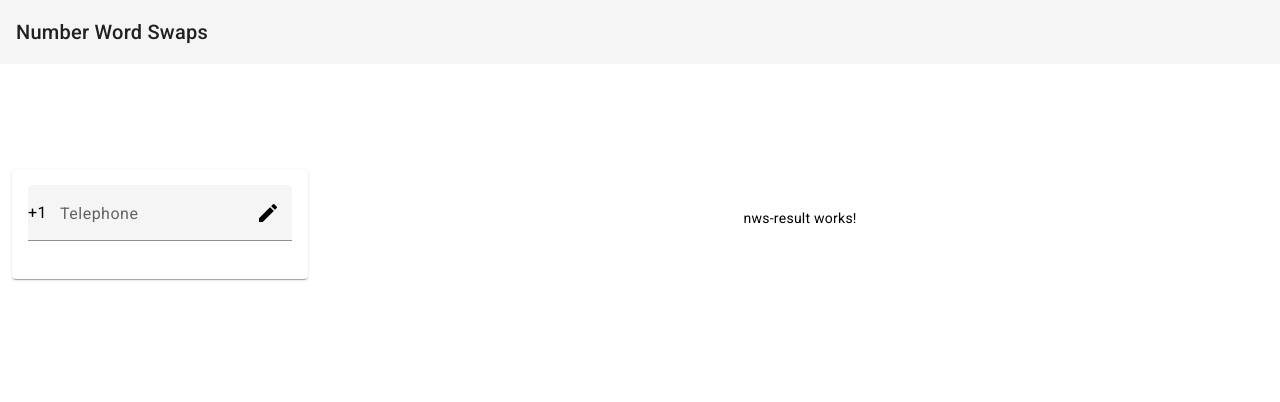
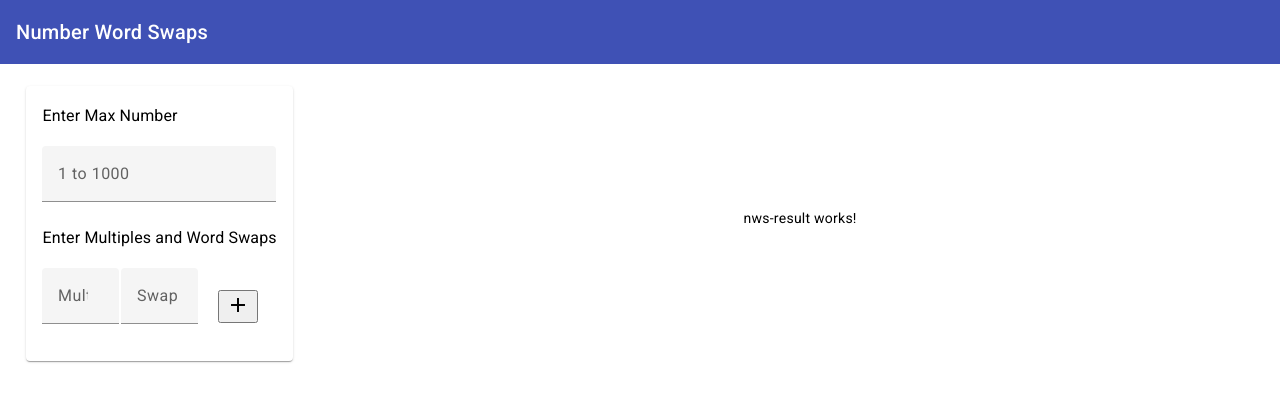
Before and after one commit to Akhila0410/NumWordSwap-Website, an Angular app in the folder numwordswap-website/: page / in a window 1280 px wide. Shown: the top 402 px of the page. Built offline with nearby package versions, Linux system fonts and the light colour scheme.

Commit message:
Draft changes 2

```diff
--- a/numwordswap-website/src/app/app.component.html
+++ b/numwordswap-website/src/app/app.component.html
@@ -1,4 +1,4 @@
-<mat-toolbar>
+<mat-toolbar color="primary">
   <span>Number Word Swaps</span>
 </mat-toolbar>
 <mat-grid-list cols="4">
--- a/numwordswap-website/src/app/nws-input/nws-input.component.html
+++ b/numwordswap-website/src/app/nws-input/nws-input.component.html
@@ -1,12 +1,34 @@
 <mat-card>
     <mat-card-content>
-        <form class="ns">
-            <mat-form-field class="example-full-width">
-              <mat-label>Telephone</mat-label>
-              <span matPrefix>+1 &nbsp;</span>
-              <input type="tel" matInput placeholder="555-555-1234">
-              <mat-icon matSuffix>mode_edit</mat-icon>
+        <form class="nws-form">
+
+          <h3>Enter Max Number</h3>
+          <mat-form-field class="full-width">
+              <input type="number" min="1" max="1000" matInput placeholder="1 to 1000" required stateChanges="">
             </mat-form-field>
+            <h3>Enter Multiples and Word Swaps</h3>
+            <mat-grid-list cols="3">
+
+            <mat-grid-tile>
+              <mat-form-field>
+                <input type="number" min="1" max="1000" matInput placeholder="Multiple">
+              </mat-form-field>
+            </mat-grid-tile>
+
+            <mat-grid-tile >
+            <mat-form-field>
+              <input type="text" matInput placeholder="Swap Word">
+            </mat-form-field>
+          </mat-grid-tile>
+
+          <mat-grid-tile >
+              <button mat-icon-button color="primary" aria-label="Add Multiple Swap Word">
+                <mat-icon>add</mat-icon>
+              </button>
+
+
+            </mat-grid-tile>
+          </mat-grid-list>
           </form>
     </mat-card-content>
   </mat-card>
--- a/numwordswap-website/src/app/nws-input/nws-input.component.scss
+++ b/numwordswap-website/src/app/nws-input/nws-input.component.scss
@@ -1,9 +1,9 @@
-.example-form {
+.nws-form {
     min-width: 150px;
     max-width: 500px;
     width: 100%;
   }
 
-  .example-full-width {
+  .full-width {
     width: 100%;
   }
--- a/numwordswap-website/src/styles.scss
+++ b/numwordswap-website/src/styles.scss
@@ -3,4 +3,8 @@
 html, body { height: 100%; }
 body { margin: 0; font-family: Roboto, "Helvetica Neue", sans-serif; }
 
-$base-width: 16px;
+$base-width: 8px;
+
+.padding-base{
+    padding:$base-width;
+}
```
